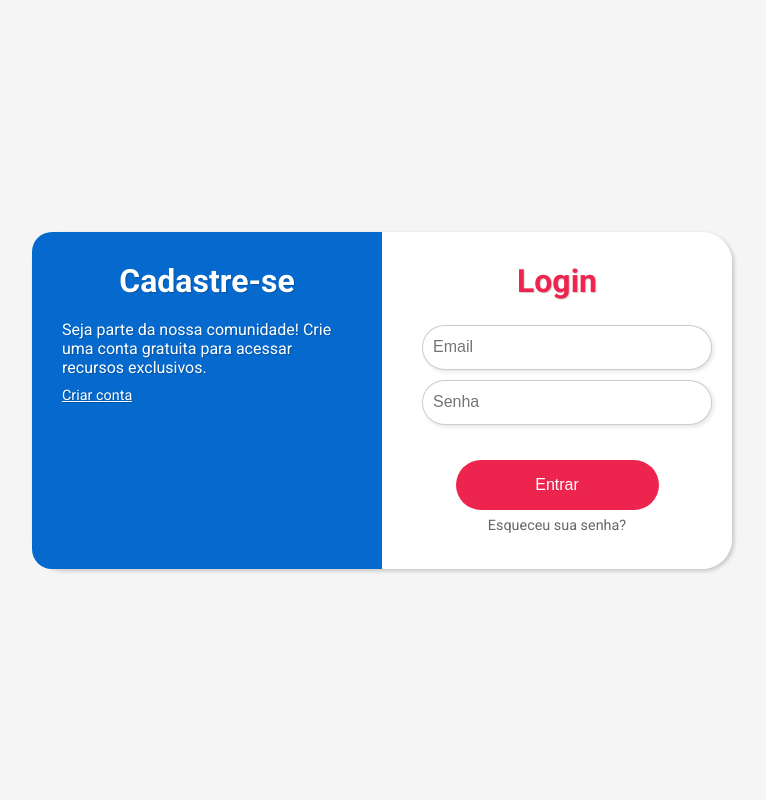
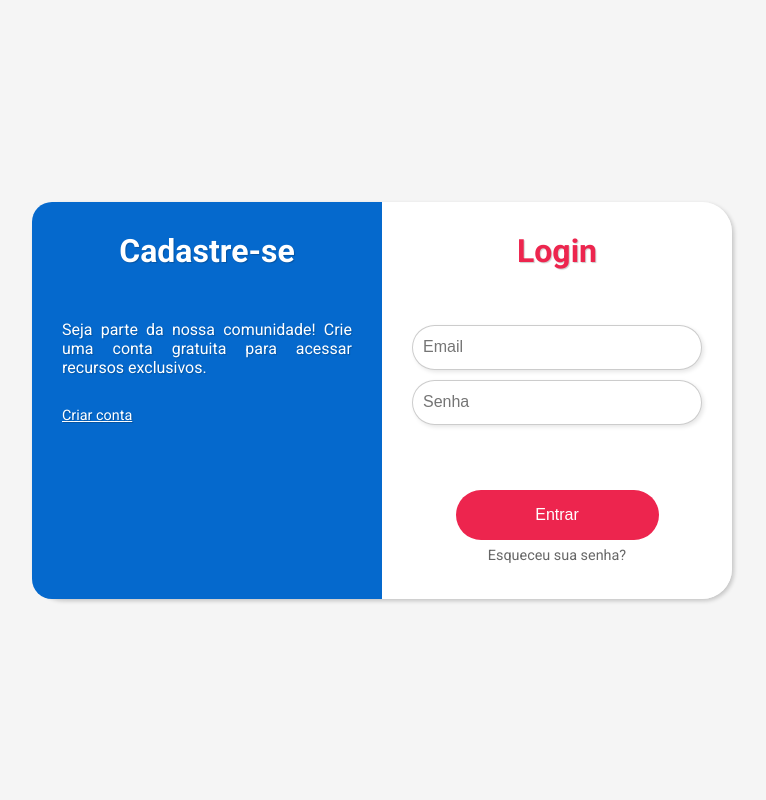
Before and after one commit to CastroSDavi/project_redator, a Django app: page /authentication/login in a window 1280 px wide. Shown: the whole page, without its empty margins (258-1024 px from the left). Run offline with Django 4.2, Linux system fonts and the light colour scheme; some libraries are stand-ins or nearby versions.

Commit message:
ajustando pequenos detalhes nos templates

```diff
--- a/authentication/templates/authentication/login.html
+++ b/authentication/templates/authentication/login.html
@@ -22,7 +22,7 @@
                     </div>
                     <div class="register-wrapper">
                         <h2 class="title-register">Cadastre-se</h2>
-                        <p>Seja parte da nossa comunidade! Crie uma conta gratuita para acessar recursos exclusivos.</p>
+                        <p class="content-register">Seja parte da nossa comunidade! Crie uma conta gratuita para acessar recursos exclusivos.</p>
                         <a href="{% url 'register' %}" class="register-link">Criar conta</a>
                     </div>
                 </div>
--- a/static/css/global.css
+++ b/static/css/global.css
@@ -11,5 +11,5 @@ html, body {
 
 main {
     position: relative;
-    min-height: 600px;
+    min-height: 100vh;
 }
--- a/static/css/main.css
+++ b/static/css/main.css
@@ -152,7 +152,7 @@
 
 .auth-wrapper {
     position: relative;
-    width: 700px;
+    max-width: 700px;
     display: grid;
     grid-template: "cadastro login"/ 1fr 1fr;
     border-radius: 30px;
@@ -180,10 +180,13 @@
     text-shadow: 1px 1px 1px rgba(0, 0, 0, 0.2);
 }
 
+.content-register {
+    text-align: justify;
+}
 .register-link {
     color: white;
     font-size: 0.9rem;
-    margin-top: 10px;
+    margin-top: 30px;
     transition: color 0.3s ease;
 }
 
@@ -195,7 +198,7 @@
 .title-register {
     font-size: 2rem;
     text-shadow: 1px 1px 1px rgba(0, 0, 0, 0.2);
-    margin-bottom: 20px;
+    margin-bottom: 50px;
     text-align: center;
 }
 
@@ -206,7 +209,7 @@
 .login-wrapper > input {
     font-size: 1rem;
     border: 1px solid rgba(0, 0, 0, 0.2);
-    margin: 5px 10px;
+    margin: 5px 0px;
     padding: 10px;
     border-radius: 30px;
     height: 45px;
@@ -220,7 +223,7 @@
 }
 
 .login-wrapper > button {
-    margin-top: 30px;
+    margin-top: 60px;
     font-size: 1rem;
     color: white;
     background-color: var(--cor-principal);
--- a/static/css/register.css
+++ b/static/css/register.css
@@ -28,6 +28,7 @@
 }
 
 .register-form-wrapper > label {
+    color: rgba(0, 0, 0, 0.8);
     padding: 10px;
 }
 
```
Also changed, not shown: authentication/templates/authentication/register.html (+7 -7 lines), db.sqlite3.
